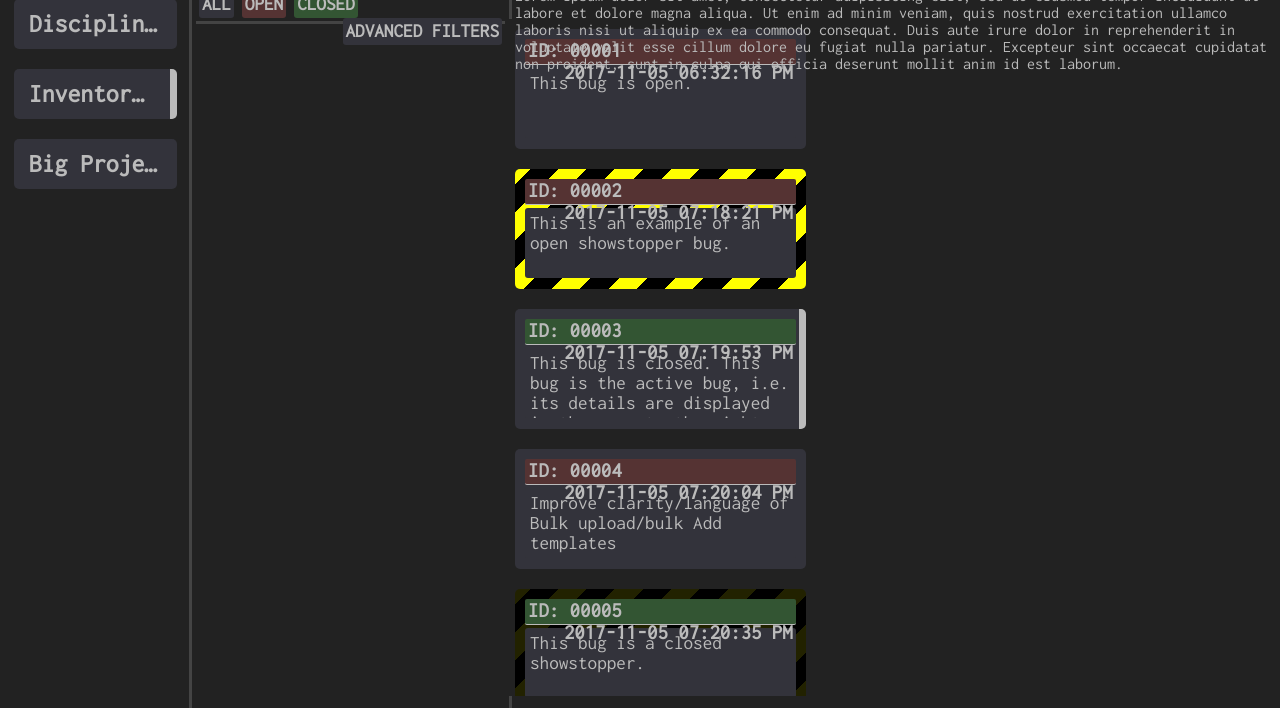
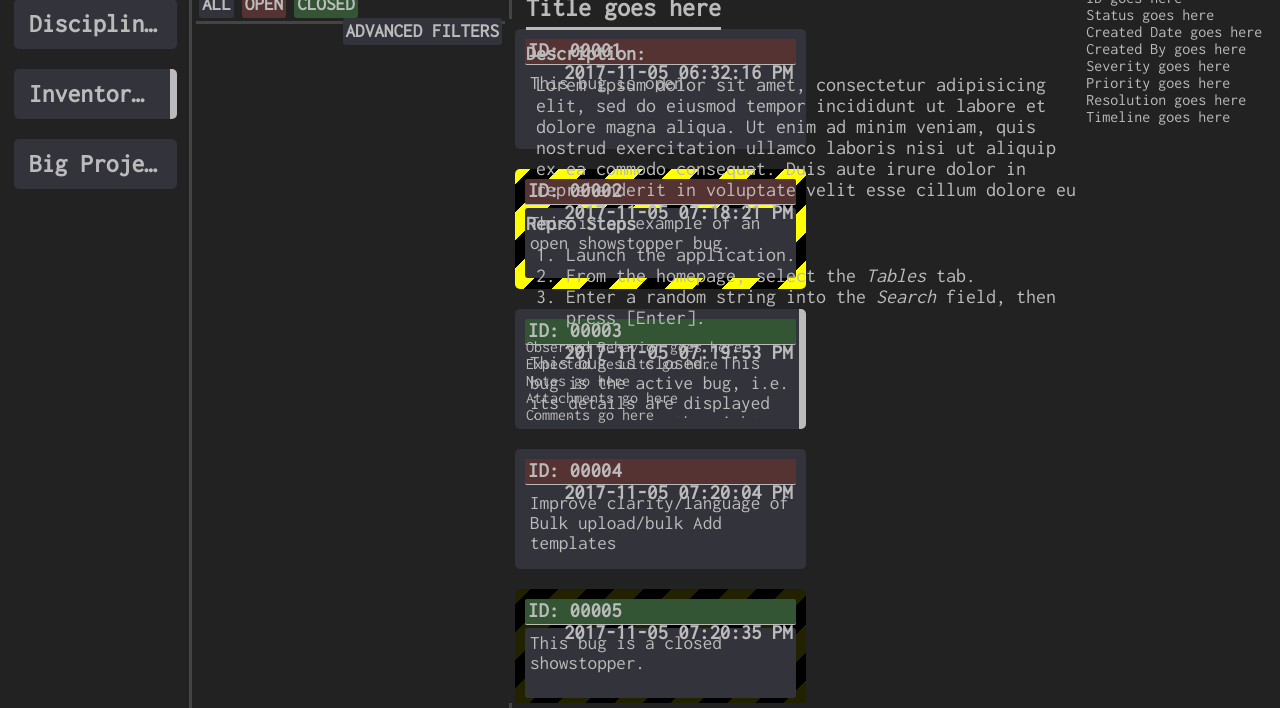
Before and after one commit to LloydDM/DaveBug, a plain HTML site: page mockup.html in a window 1280 px wide. Shown: the part 92-800 px from the top of the page. Drawn offline with Linux system fonts and the light colour scheme.

Commit message:
Began mocking up bug info fields, explained bug proto object values

```diff
--- a/davebug-bug.css
+++ b/davebug-bug.css
@@ -7,10 +7,97 @@
   display: inline-block;
   height: 100%;
   left: 40%;
-  padding: 3px;
+  padding: 4px;
   position: absolute;
   width: 60%;
 
   /* Styling */
   overflow-y: auto;
 }
+
+#bug-container {
+  /* Size and Position */
+  display: inline-block;
+  height: 94%;
+  margin-top: 3px;
+  padding-left: 10px;
+  padding-right: 10px;
+  position: absolute;
+  top: 5%;
+  width: 99%;
+  /* Styling */
+
+}
+
+#bug-info {
+  /* Size and Position */
+  display: inline-block;
+  height: 100%;
+  position: absolute;
+  width: 73%;
+  /* Styling */
+  overflow-y: auto;
+}
+
+#bug-title {
+  /* Size and Position */
+  display: inline-block;
+  /*height: 40px;*/
+  max-height: 80px;
+  /* Styling */
+  border-bottom: 3px solid #bbb;
+  font-size: 26px;
+  font-weight: bold;
+  line-height: 38px;
+  overflow-y: auto;
+}
+
+#bug-description {
+  /* Size and Position */
+  margin-top: 10px;
+  max-height: 160px;
+  /* Styling */
+  font-size: 20px;
+  font-weight: bold;
+}
+
+#bug-description-text {
+  /* Size and Position */
+  margin: 10px 0 0 10px;
+  max-height: 129px;
+  /* Styling */
+  font-weight: normal;
+  overflow-y: auto;
+}
+
+#bug-reprosteps {
+  /* Size and Position */
+  margin-top: 10px;
+  /* Styling */
+  font-size: 20px;
+  font-weight: bold;
+}
+
+#bug-reprosteps-text {
+  /* Size and Position */
+
+  /* Styling */
+  font-weight: normal;
+}
+
+#bug-reprosteps-text > ol {
+  /* Size and Position */
+  margin: 10px 0;
+  /* Styling */
+}
+
+#bug-metadata {
+  /* Size and Position */
+  display: inline-block;
+  left: 75%;
+  height: 100%;
+  position: absolute;
+  width: 25%;
+  /* Styling */
+
+}
--- a/davebug-buglist.css
+++ b/davebug-buglist.css
@@ -104,7 +104,7 @@
 #buglist-list {
   /* Size and Position */
   display: inline-block;
-  height: 89%;
+  height: 90%;
   margin-top: 3px;
   padding-left: 10px;
   padding-right: 10px;
--- a/mockup.html
+++ b/mockup.html
@@ -129,12 +129,48 @@
             <div class="column-header">
                 <span class="column-header-text">BUG TEXT</span>
             </div>
-            Lorem ipsum dolor sit amet, consectetur adipisicing elit, sed do eiusmod
-            tempor incididunt ut labore et dolore magna aliqua. Ut enim ad minim veniam,
-            quis nostrud exercitation ullamco laboris nisi ut aliquip ex ea commodo
-            consequat. Duis aute irure dolor in reprehenderit in voluptate velit esse
-            cillum dolore eu fugiat nulla pariatur. Excepteur sint occaecat cupidatat non
-            proident, sunt in culpa qui officia deserunt mollit anim id est laborum.
+            <div id='bug-container'>
+                <div id='bug-info'>
+                    <div id='bug-title'>Title goes here</div>
+                    <div id='bug-description'>Description:
+                        <div id='bug-description-text'>Lorem ipsum dolor sit amet, consectetur adipisicing elit, sed do eiusmod
+                        tempor incididunt ut labore et dolore magna aliqua. Ut enim ad minim veniam,
+                        quis nostrud exercitation ullamco laboris nisi ut aliquip ex ea commodo
+                        consequat. Duis aute irure dolor in reprehenderit in voluptate velit esse
+                        cillum dolore eu fugiat nulla pariatur. Excepteur sint occaecat cupidatat non
+                        proident, sunt in culpa qui officia deserunt mollit anim id est laborum.<br>Lorem ipsum dolor sit amet, consectetur adipisicing elit, sed do eiusmod
+                        tempor incididunt ut labore et dolore magna aliqua. Ut enim ad minim veniam,
+                        quis nostrud exercitation ullamco laboris nisi ut aliquip ex ea commodo
+                        consequat. Duis aute irure dolor in reprehenderit in voluptate velit esse
+                        cillum dolore eu fugiat nulla pariatur. Excepteur sint occaecat cupidatat non
+                        proident, sunt in culpa qui officia deserunt mollit anim id est laborum.</div>
+                    </div>
+                    <div id='bug-reprosteps'>Repro Steps
+                        <div id='bug-reprosteps-text'>
+                            <ol>
+                                <li>Launch the application.</li>
+                                <li>From the homepage, select the <i>Tables</i> tab.</li>
+                                <li>Enter a random string into the <i>Search</i> field, then press [Enter].</li>
+                            </ol>
+                        </div>
+                    </div>
+                    <div id='bug-observed'>Observed Behavior goes here</div>
+                    <div id='bug-expected'>Expected Results go here</div>
+                    <div id='bug-notes'>Notes go here</div>
+                    <div id='bug-attachments'>Attachments go here</div>
+                    <div id='bug-comments'>Comments go here</div>
+                </div>
+                <div id='bug-metadata'>
+                    <div id='bug-id'>ID goes here</div>
+                    <div id='bug-status'>Status goes here</div>
+                    <div id='bug-createddate'>Created Date goes here</div>
+                    <div id='bug-createdby'>Created By goes here</div>
+                    <div id='bug-severity'>Severity goes here</div>
+                    <div id='bug-priority'>Priority goes here</div>
+                    <div id='bug-resolution'>Resolution goes here</div>
+                    <div id='bug-timeline'>Timeline goes here</div>
+                </div>
+            </div>
         </div>
     </div>
 </body>
```
Also changed, not shown: bugs-proto.json (+48 -42 lines).
